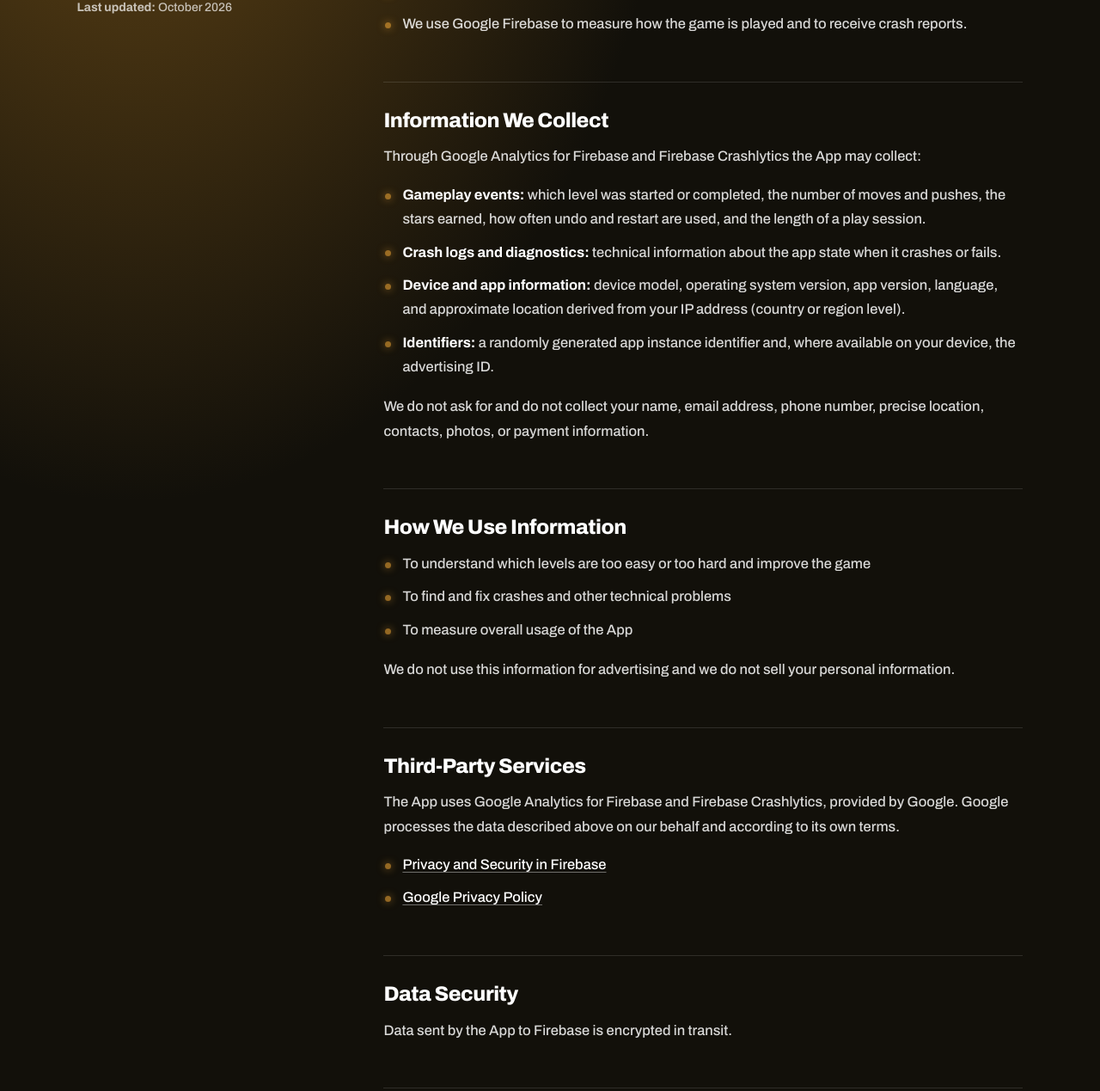
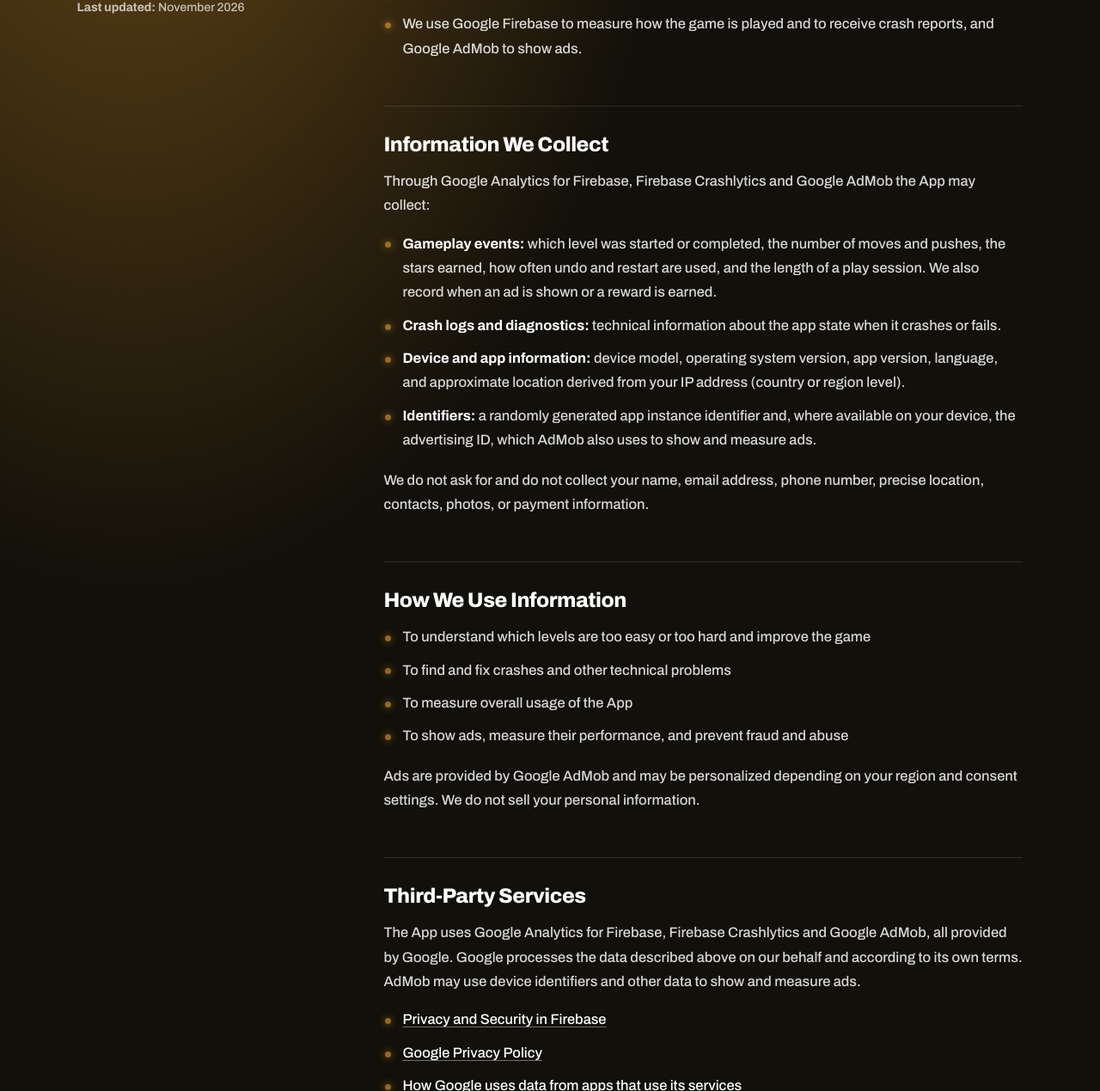
Before and after one commit to ENPe5v3ldj1nn/enpe5v3ldj1nn.github.io, a plain HTML site: page sokoban/privacy.html in a window 1280 px wide. Shown: the part 395-1664 px from the top of the page at 86% size. Drawn offline with Linux system fonts and the light colour scheme.

Commit message:
Update Sokoban privacy policy and page for AdMob ads
Describe Google AdMob ads, advertising ID use and the consent form in the
privacy policy, and update the Sokoban page to 100 levels with ads.

Co-Authored-By: Claude Sonnet 5.5 <noreply@anthropic.com>

```diff
--- a/sokoban/privacy.html
+++ b/sokoban/privacy.html
@@ -18,7 +18,7 @@
     <img class="gicon" src="/assets/icon-sokoban.png" width="72" height="72" alt="">
     <span class="kicker">Sokoban</span>
     <h1>Privacy Policy</h1>
-    <p class="updated"><strong>Last updated:</strong> October 2026</p>
+    <p class="updated"><strong>Last updated:</strong> November 2026</p>
   </header>
 
   <main class="doc">
@@ -26,18 +26,18 @@
 
     <h2>Summary</h2>
     <ul>
-      <li>The App has no accounts, no ads, and no in-app purchases.</li>
+      <li>The App has no accounts and no in-app purchases. It shows ads provided by Google AdMob.</li>
       <li>Your game progress (unlocked levels and stars) is stored only on your device.</li>
-      <li>We use Google Firebase to measure how the game is played and to receive crash reports.</li>
+      <li>We use Google Firebase to measure how the game is played and to receive crash reports, and Google AdMob to show ads.</li>
     </ul>
 
     <h2>Information We Collect</h2>
-    <p>Through Google Analytics for Firebase and Firebase Crashlytics the App may collect:</p>
+    <p>Through Google Analytics for Firebase, Firebase Crashlytics and Google AdMob the App may collect:</p>
     <ul>
-      <li><strong>Gameplay events:</strong> which level was started or completed, the number of moves and pushes, the stars earned, how often undo and restart are used, and the length of a play session.</li>
+      <li><strong>Gameplay events:</strong> which level was started or completed, the number of moves and pushes, the stars earned, how often undo and restart are used, and the length of a play session. We also record when an ad is shown or a reward is earned.</li>
       <li><strong>Crash logs and diagnostics:</strong> technical information about the app state when it crashes or fails.</li>
       <li><strong>Device and app information:</strong> device model, operating system version, app version, language, and approximate location derived from your IP address (country or region level).</li>
-      <li><strong>Identifiers:</strong> a randomly generated app instance identifier and, where available on your device, the advertising ID.</li>
+      <li><strong>Identifiers:</strong> a randomly generated app instance identifier and, where available on your device, the advertising ID, which AdMob also uses to show and measure ads.</li>
     </ul>
     <p>We do not ask for and do not collect your name, email address, phone number, precise location, contacts, photos, or payment information.</p>
 
@@ -45,22 +45,22 @@
     <ul>
       <li>To understand which levels are too easy or too hard and improve the game</li>
       <li>To find and fix crashes and other technical problems</li>
-      <li>To measure overall usage of the App</li>
+      <li>To measure overall usage of the App</li><li>To show ads, measure their performance, and prevent fraud and abuse</li>
     </ul>
-    <p>We do not use this information for advertising and we do not sell your personal information.</p>
+    <p>Ads are provided by Google AdMob and may be personalized depending on your region and consent settings. We do not sell your personal information.</p>
 
     <h2>Third-Party Services</h2>
-    <p>The App uses Google Analytics for Firebase and Firebase Crashlytics, provided by Google. Google processes the data described above on our behalf and according to its own terms.</p>
+    <p>The App uses Google Analytics for Firebase, Firebase Crashlytics and Google AdMob, all provided by Google. Google processes the data described above on our behalf and according to its own terms. AdMob may use device identifiers and other data to show and measure ads.</p>
     <ul>
       <li><a href="https://firebase.google.com/support/privacy" target="_blank" rel="noopener">Privacy and Security in Firebase</a></li>
-      <li><a href="https://policies.google.com/privacy" target="_blank" rel="noopener">Google Privacy Policy</a></li>
+      <li><a href="https://policies.google.com/privacy" target="_blank" rel="noopener">Google Privacy Policy</a></li><li><a href="https://policies.google.com/technologies/partner-sites" target="_blank" rel="noopener">How Google uses data from apps that use its services</a></li>
     </ul>
 
     <h2>Data Security</h2>
     <p>Data sent by the App to Firebase is encrypted in transit.</p>
 
     <h2>Your Choices</h2>
-    <p>You can reset or delete your advertising ID in your device settings. You can request deletion of data associated with your device by contacting us at the email below. Uninstalling the App removes all progress stored on your device.</p>
+    <p>You can reset or delete your advertising ID, and opt out of ads personalization, in your device settings. Where required by law (for example in the European Economic Area and the United Kingdom), the App shows a consent form before requesting ads. You can request deletion of data associated with your device by contacting us at the email below. Uninstalling the App removes all progress stored on your device.</p>
 
     <h2>Children's Privacy</h2>
     <p>The App is intended for users aged 13 and older and is not directed at children under 13. We do not knowingly collect personal information from children under 13. If you believe a child has provided us with information, contact us and we will delete it.</p>
```
Also changed, not shown: sokoban/index.html (+2 -2 lines).
